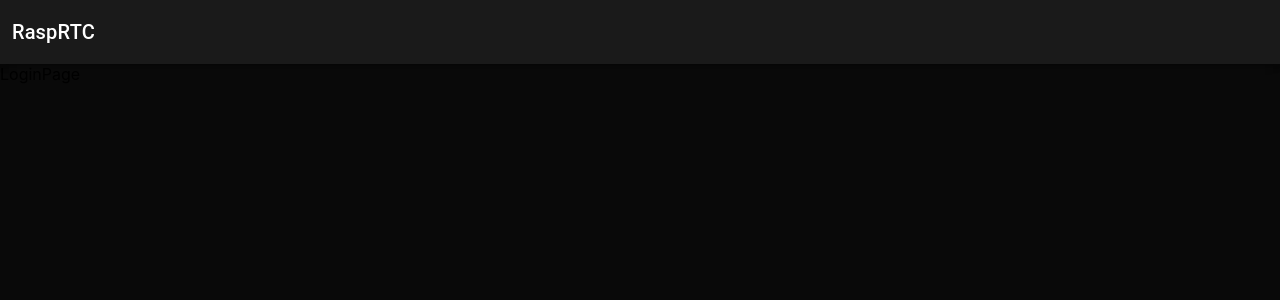
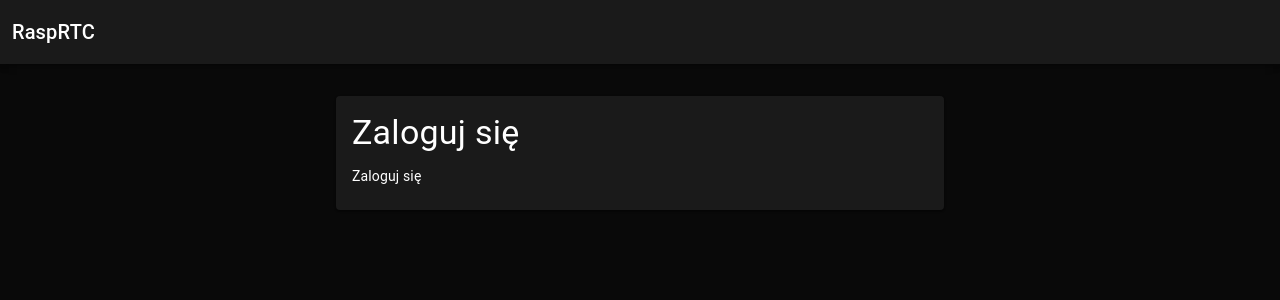
Before and after one commit to krupinskij/rtc-pi-web, a React (Create React App) app: page /login in a window 1280 px wide. Shown: the top 300 px of the page. Built offline with nearby package versions, Linux system fonts and the light colour scheme.

Commit message:
Login View: Add some content

```diff
--- a/src/pages/LoginPage/LoginPage.tsx
+++ b/src/pages/LoginPage/LoginPage.tsx
@@ -1,5 +1,36 @@
+import { Theme, Typography } from '@mui/material';
+import Card from '@mui/material/Card';
+import CardContent from '@mui/material/CardContent';
+import { styled } from '@mui/system';
+
 const LoginPage = () => {
-  return <div>LoginPage</div>;
+  return (
+    <PageWrapper>
+      <FormWrapper>
+        <CardContent>
+          <Typography gutterBottom variant="h4" component="h2">
+            Zaloguj się
+          </Typography>
+          <Typography variant="body2">Zaloguj się</Typography>
+        </CardContent>
+      </FormWrapper>
+    </PageWrapper>
+  );
 };
 
 export default LoginPage;
+
+const PageWrapper = styled('main')<{ theme?: Theme }>(
+  ({ theme }: { theme: Theme }) => `
+    margin: ${theme.spacing(8, 4)};
+  `
+);
+
+const FormWrapper = styled(Card)<{ theme?: Theme }>(
+  ({ theme }: { theme: Theme }) => `
+
+    margin: ${theme.spacing(0, 80)};
+    color: white;
+    background-color: ${theme.palette.grey[800]};
+  `
+);
```
